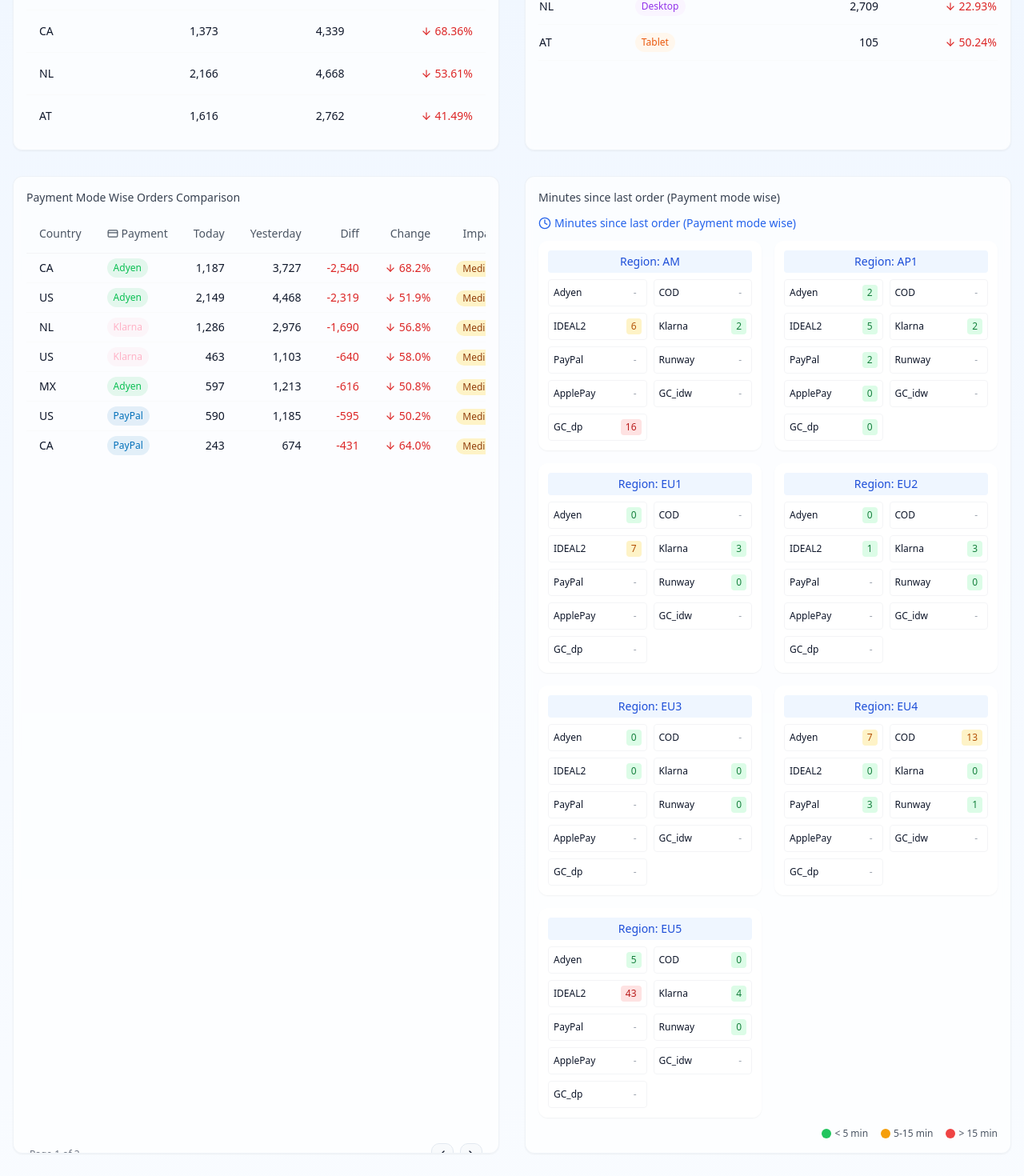
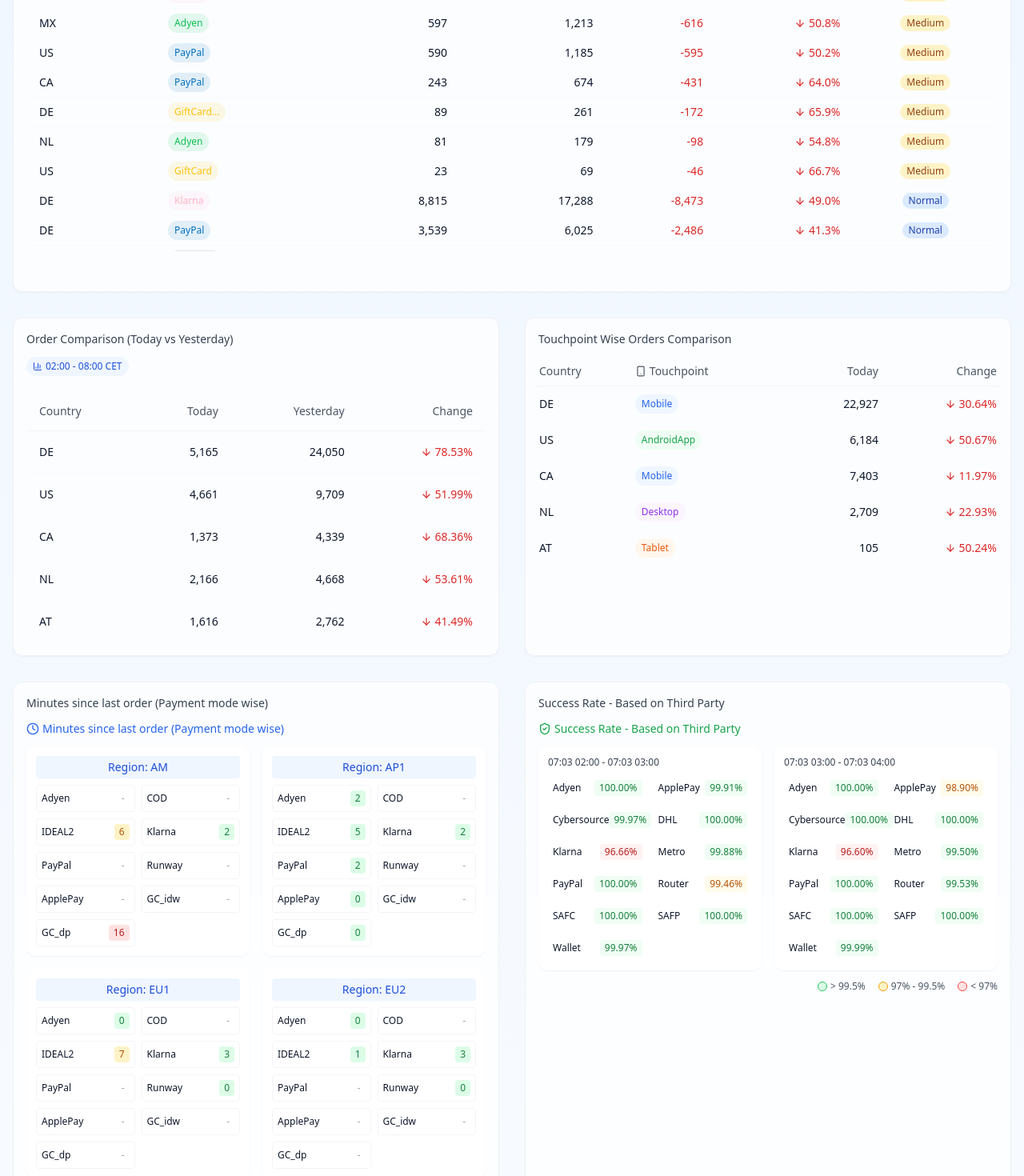
Before and after one commit to skawsh/smart-dashboard-harmony-64, a React (Vite) app: page / in a window 1280 px wide. Shown: the part 400-1870 px from the top of the page at 80% size. Built offline with nearby package versions, Linux system fonts and the light colour scheme.

Commit message:
Display complete data in table
Modify the PaymentModeComparison component to display all data in a single view and rearrange the dashboard layout.

```diff
--- a/src/components/dashboard/PaymentModeComparison.tsx
+++ b/src/components/dashboard/PaymentModeComparison.tsx
@@ -1,9 +1,9 @@
 
-import React, { useState } from 'react';
-import { ArrowDownIcon, CreditCardIcon, ChevronRightIcon, ChevronLeftIcon } from 'lucide-react';
+import React from 'react';
+import { ArrowDownIcon, CreditCardIcon } from 'lucide-react';
 import { Tooltip, TooltipContent, TooltipProvider, TooltipTrigger } from '@/components/ui/tooltip';
 import { Table, TableBody, TableCell, TableHead, TableHeader, TableRow } from '@/components/ui/table';
-import { Button } from '@/components/ui/button';
+import { ScrollArea } from '@/components/ui/scroll-area';
 
 interface PaymentComparisonData {
   time: string;
@@ -49,47 +49,29 @@ const getPaymentColor = (payMode: string): string => {
   return colors[payMode] || 'bg-gray-100 text-gray-700';
 };
 
-const ITEMS_PER_PAGE = 7;
-
 const PaymentModeComparison: React.FC = () => {
-  const [currentPage, setCurrentPage] = useState(0);
-
-  const totalPages = Math.ceil(paymentModeData.length / ITEMS_PER_PAGE);
-  const paginatedData = paymentModeData.slice(
-    currentPage * ITEMS_PER_PAGE,
-    (currentPage + 1) * ITEMS_PER_PAGE
-  );
-
-  const nextPage = () => {
-    setCurrentPage(prev => (prev + 1) % totalPages);
-  };
-
-  const prevPage = () => {
-    setCurrentPage(prev => (prev - 1 + totalPages) % totalPages);
-  };
-
   return (
     <div className="flex flex-col h-full">
-      <div className="flex-grow">
+      <ScrollArea className="h-[500px]">
         <Table>
           <TableHeader>
             <TableRow className="border-b border-gray-100">
               <TableHead className="font-medium text-gray-600 w-[60px]">Country</TableHead>
-              <TableHead className="font-medium text-gray-600 w-[90px]">
+              <TableHead className="font-medium text-gray-600 w-[110px]">
                 <div className="flex items-center gap-1">
                   <CreditCardIcon size={14} />
                   <span>Payment</span>
                 </div>
               </TableHead>
-              <TableHead className="text-right font-medium text-gray-600 w-[70px]">Today</TableHead>
-              <TableHead className="text-right font-medium text-gray-600 w-[80px]">Yesterday</TableHead>
+              <TableHead className="text-right font-medium text-gray-600 w-[90px]">Today</TableHead>
+              <TableHead className="text-right font-medium text-gray-600 w-[90px]">Yesterday</TableHead>
               <TableHead className="text-right font-medium text-gray-600 w-[70px]">Diff</TableHead>
-              <TableHead className="text-right font-medium text-gray-600 w-[70px]">Change</TableHead>
+              <TableHead className="text-right font-medium text-gray-600 w-[90px]">Change</TableHead>
               <TableHead className="text-center font-medium text-gray-600 w-[70px]">Impact</TableHead>
             </TableRow>
           </TableHeader>
           <TableBody>
-            {paginatedData.map((item, index) => (
+            {paymentModeData.map((item, index) => (
               <TableRow key={index} className="border-b border-gray-50 hover:bg-gray-50/50">
                 <TableCell className="font-medium py-1.5">{item.country}</TableCell>
                 <TableCell className="py-1.5">
@@ -135,34 +117,7 @@ const PaymentModeComparison: React.FC = () => {
             ))}
           </TableBody>
         </Table>
-      </div>
-
-      {/* Pagination controls */}
-      {totalPages > 1 && (
-        <div className="flex justify-between items-center mt-2 px-1">
-          <div className="text-xs text-gray-500">
-            Page {currentPage + 1} of {totalPages}
-          </div>
-          <div className="flex gap-2">
-            <Button
-              variant="outline"
-              size="sm"
-              className="h-7 w-7 p-0"
-              onClick={prevPage}
-            >
-              <ChevronLeftIcon size={14} />
-            </Button>
-            <Button
-              variant="outline"
-              size="sm"
-              className="h-7 w-7 p-0"
-              onClick={nextPage}
-            >
-              <ChevronRightIcon size={14} />
-            </Button>
-          </div>
-        </div>
-      )}
+      </ScrollArea>
     </div>
   );
 };
--- a/src/pages/Index.tsx
+++ b/src/pages/Index.tsx
@@ -1,4 +1,3 @@
-
 import React, { useState } from 'react';
 import { ChevronDownIcon, LayoutDashboardIcon, LightbulbIcon, RefreshCcwIcon } from 'lucide-react';
 import DashboardCard from '@/components/dashboard/DashboardCard';
@@ -74,19 +73,21 @@ const Index = () => {
           </div>
         </div>
 
-        {/* Dashboard Grid - Changed to a more spaced out layout */}
+        {/* REARRANGED Dashboard Grid */}
+        <div className="grid grid-cols-1 gap-8">
+          {/* Payment Mode Comparison at the top, full width */}
+          <DashboardCard title="Payment Mode Wise Orders Comparison" animation="animate-fade-in" className="h-[600px]">
+            <PaymentModeComparison />
+          </DashboardCard>
+
+          {/* Rest of the dashboard in a 2 column layout */}
           <div className="grid grid-cols-1 lg:grid-cols-2 gap-8">
-          {/* First column */}
             <DashboardCard title="Order Comparison (Today vs Yesterday)" animation="animate-fade-in">
               <OrderMetrics />
             </DashboardCard>
 
             <DashboardCard title="Touchpoint Wise Orders Comparison" animation="animate-fade-in-delay-1">
               <TouchpointComparison />
-          </DashboardCard>
-
-          <DashboardCard title="Payment Mode Wise Orders Comparison" animation="animate-fade-in-delay-1">
-            <PaymentModeComparison />
             </DashboardCard>
 
             <DashboardCard title="Minutes since last order (Payment mode wise)" animation="animate-fade-in-delay-2">
@@ -113,6 +114,7 @@ const Index = () => {
               <ThirdPartyTimeout />
             </DashboardCard>
           </div>
+        </div>
       </main>
 
       {/* Footer */}
```
Lines whose indentation alone changed are shown as unchanged.
